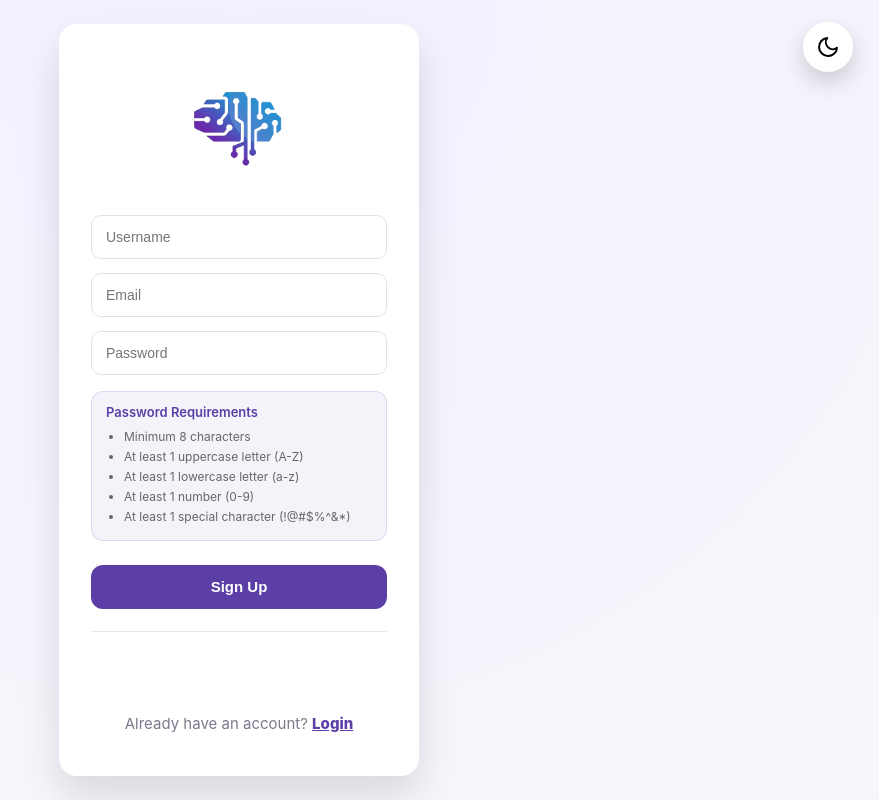
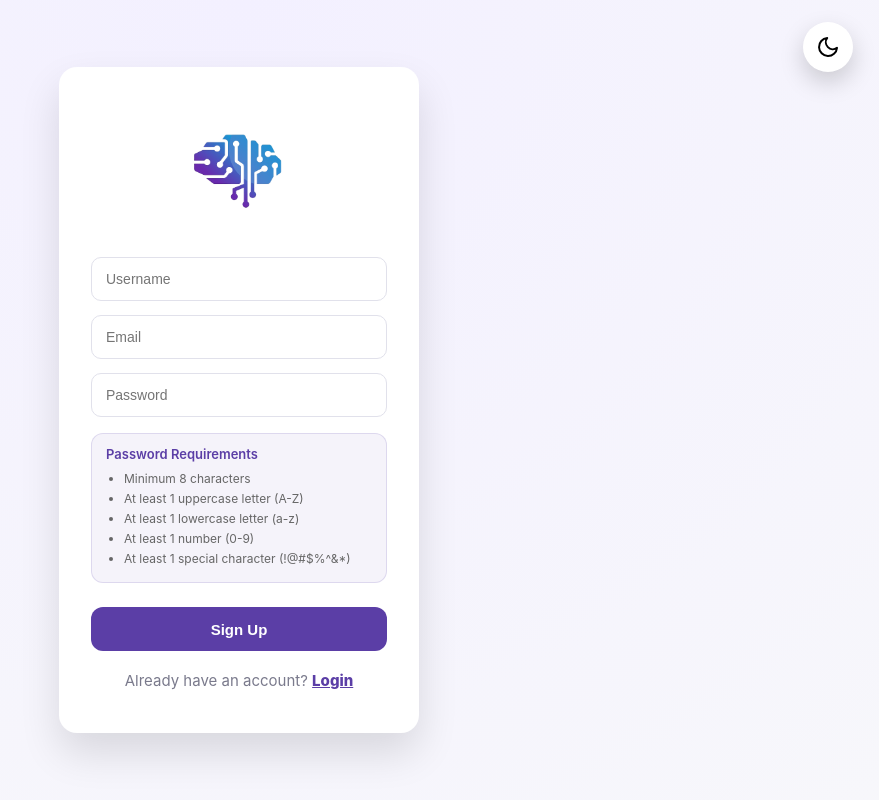
Before and after one commit to airemind/ReMIND-FYP, a React (Create React App) app in the folder frontend/: page /signup in a window 1280 px wide. Shown: the whole page, without its empty margins (401-1280 px from the left). Built offline with nearby package versions, Linux system fonts and the light colour scheme; no server answers.

Commit message:
removed google oauth from signup

```diff
--- a/frontend/src/pages/Signup.jsx
+++ b/frontend/src/pages/Signup.jsx
@@ -1,4 +1,3 @@
-import { GoogleLogin } from '@react-oauth/google';
 import { useState } from 'react';
 import { FiMoon, FiSun } from 'react-icons/fi';
 import { useNavigate } from 'react-router-dom';
@@ -19,7 +18,7 @@ const Signup = () => {
 
   const { theme, toggleTheme } = useTheme();
 
-  const { login, loginWithGoogle } = useAuth();
+  const { login } = useAuth();
 
   /* STATES */
 
@@ -175,46 +174,6 @@ const Signup = () => {
             </button>
           </form>
 
-          {/* DIVIDER */}
-
-          <div className="signup-divider">
-            <span></span>
-          </div>
-
-          {/* GOOGLE */}
-
-          <div className="signup-google-btn">
-            <GoogleLogin
-              onSuccess={async (credentialResponse) => {
-                try {
-                  setLoading(true);
-
-                  setError('');
-
-                  /* SAVE GOOGLE DATA TEMPORARILY */
-
-                  setPendingPatientData({
-                    googleToken: credentialResponse.credential,
-
-                    isGoogleSignup: true
-                  });
-
-                  /* OPEN PROFILE SETUP */
-
-                  setShowProfileSetup(true);
-                } catch (error) {
-                  console.error(error);
-
-                  setError(error?.response?.data?.error || 'Google signup failed.');
-                } finally {
-                  setLoading(false);
-                }
-              }}
-              onError={() => {
-                setError('Google signup failed.');
-              }}
-            />
-          </div>
           {/* FOOTER */}
 
           <p className="signup-footer">
@@ -236,27 +195,12 @@ const Signup = () => {
 
               /* NORMAL SIGNUP */
 
-              if (!pendingPatientData?.isGoogleSignup) {
-                /* CREATE ACCOUNT */
+              await signupUser(pendingPatientData);
 
-                await signupUser(pendingPatientData);
-
-                /* LOGIN */
-
-                await login({
-                  username: pendingPatientData.email,
-                  password: pendingPatientData.password
-                });
-              } else {
-                /* GOOGLE SIGNUP */
-
-                const response = await loginWithGoogle({
-                  token: pendingPatientData.googleToken,
-                  role: 'patient'
-                });
-
-                localStorage.setItem('token', response.access_token);
-              }
+              await login({
+                username: pendingPatientData.email,
+                password: pendingPatientData.password
+              });
 
               /* NOW SAVE PROFILE */
 
--- a/frontend/src/styles/Signup.css
+++ b/frontend/src/styles/Signup.css
@@ -7,7 +7,7 @@
   align-items: center;
   justify-content: center;
   background: radial-gradient(circle at top, #f3f0ff, #f7f7fb);
-  font-family: "Inter", sans-serif;
+  font-family: 'Inter', sans-serif;
   padding: 20px 20px;
   box-sizing: border-box;
 }
@@ -91,25 +91,6 @@
   cursor: pointer;
 }
 
-/* divider */
-.signup-divider {
-  margin: 22px 0;
-}
-
-.signup-divider span {
-  display: block;
-  height: 1px;
-  background-color: #e6e6ef;
-}
-
-/* google oauth wrapper */
-
-.signup-google-btn {
-  display: flex;
-  justify-content: center;
-  margin-top: 4px;
-}
-
 /* footer */
 .signup-footer {
   margin-top: 20px;
```
